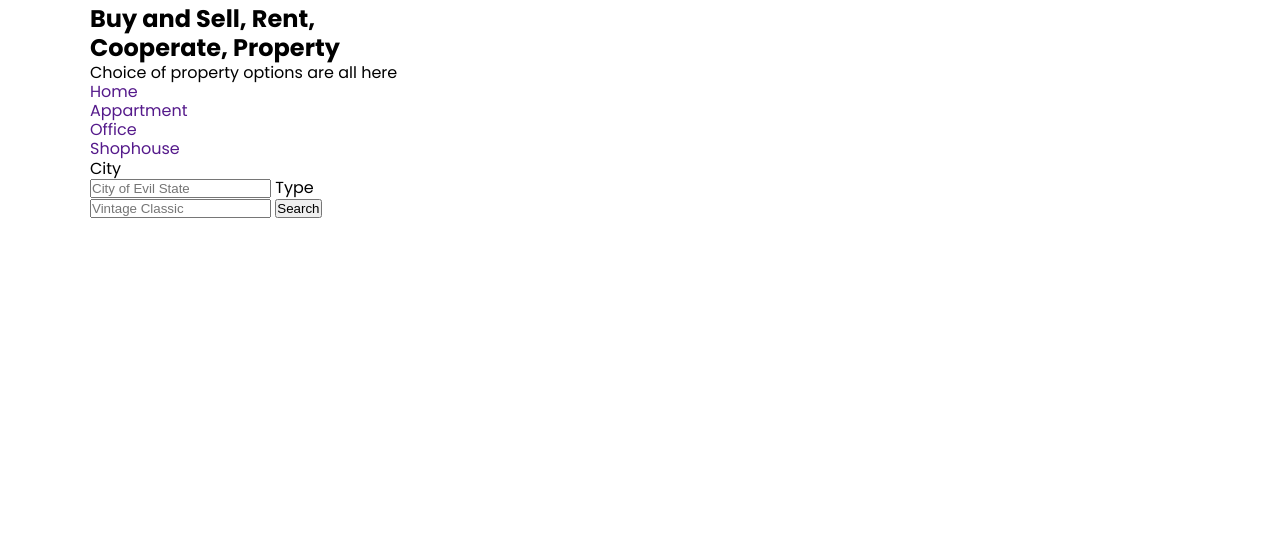
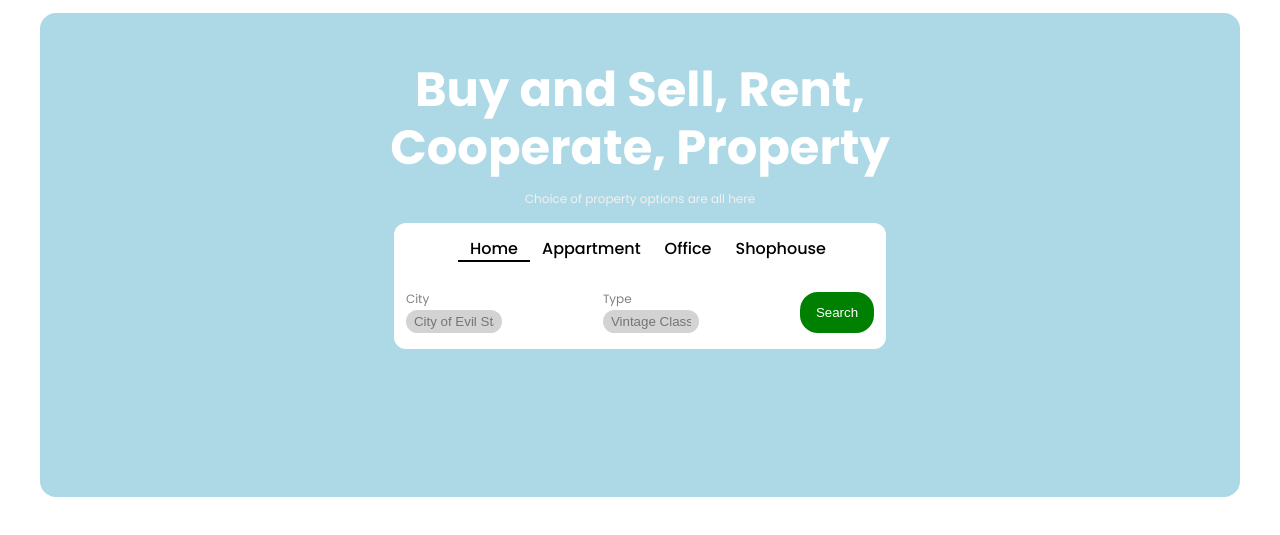
Before and after one commit to dannytsega/TOP, a plain HTML site: page foundations/Practice/RealProperty/index.html in a window 1280 px wide. Shown: the part 51-586 px from the top of the page. Drawn offline with Linux system fonts and the light colour scheme.

Commit message:
feat: add styling to the hero section

```diff
--- a/foundations/Practice/RealProperty/style.css
+++ b/foundations/Practice/RealProperty/style.css
@@ -77,3 +77,88 @@ ul {
     color: green;
     font-weight: 600;
 }
+
+.hero {
+    padding: 8px 0;
+    height: 500px;
+}
+
+.hero .container {
+    height: 100%;
+    max-width: 1200px;
+    border-radius: 16px;
+    background-color: lightblue;
+    display: flex;
+    flex-direction: column;
+    align-items: center;
+}
+
+.hero .container h1 {
+    color: white;
+    font-weight: 700;
+    font-size: 48px;
+    margin-top: 48px;
+    text-align: center;
+    margin-bottom: 16px;
+}
+
+.hero .container .small-hero-p {
+    color: rgb(241, 241, 241);
+    font-size: 12px;
+    margin-bottom: 16px;
+}
+
+.hero .container .choice-card {
+    background-color: white;
+    border-radius: 12px;
+    padding: 16px 12px;
+    display: flex;
+    flex-direction: column;
+    gap: 18px;
+}
+
+.hero .container .choice-card .card-menu ul{
+    display: flex;
+    justify-content: center;
+    margin-left: 16px;
+    font-weight: 500;
+}
+
+.hero .container .choice-card .card-menu ul li a {
+    color: black;
+    padding: 0 12px;
+}
+
+.hero .container .choice-card .card-menu ul li .home-link {
+    border-bottom: 2px solid black;
+
+}
+
+.hero .container .choice-card .card-form {
+    display: flex;
+    gap: 4px;
+    margin-top: 16px;
+}
+
+.hero .container .choice-card .card-form label {
+    color: gray;
+    font-weight: 400;
+    font-size: 12px;
+}
+
+.hero .container .choice-card .card-form input {
+    border: none;
+    border-radius: 12px;
+    padding: 4px 8px;
+    margin-top: 4px;
+    background-color: lightgray;
+    width: 50%;
+}
+
+.hero .container .choice-card .card-form .card-btn {
+    padding: 0 16px;
+    border: none;
+    border-radius: 18px;
+    background-color: green;
+    color: white;
+}
```
